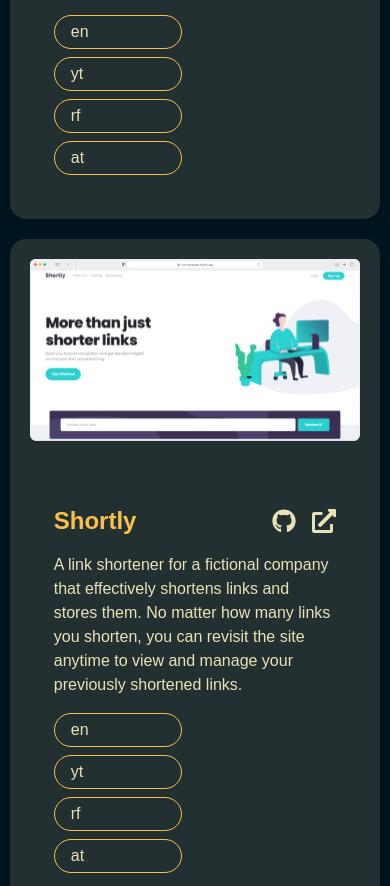
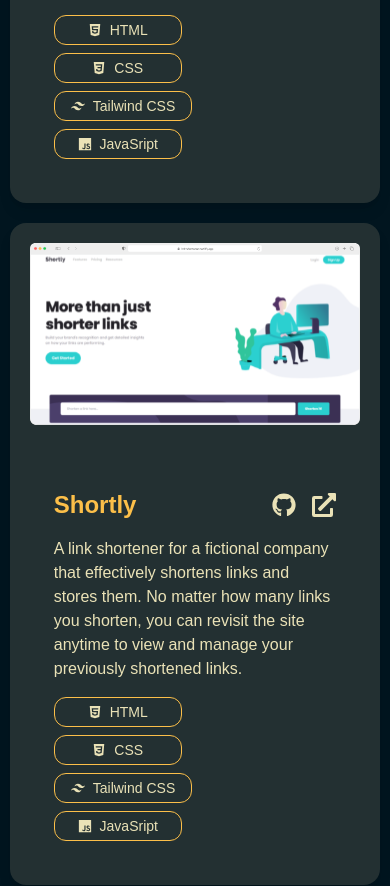
Before and after one commit to Dru-429/portfolio, a Next.js app: page / in a window 390 px wide. Shown: the part 3680-4566 px from the top of the page. Built offline with nearby package versions, Linux system fonts and the light colour scheme.

Commit message:
Changing project data json to jsx

```diff
--- a/app/components/projects/FolioCard.jsx
+++ b/app/components/projects/FolioCard.jsx
@@ -16,7 +16,7 @@ export default function FolioCard({
 }) {
   return (
     <motion.div
-      className="bg-[#fde1a922] w-full sm:w-[90%] rounded-2xl overflow-hidden shadow-lg flex flex-col justify-between items-center gap-10 sm:flex-row p-5 mb-5 hover:shadow-[5px_5px_10px_rgba(233, 196, 106, 0.6)] transition-shadow duration-200"
+      className="bg-[#fde1a922] w-full sm:w-[90%] rounded-2xl overflow-hidden shadow-lg flex flex-col justify-between items-center gap-10 sm:flex-row p-5 mb-5 hover:shadow-[5px_5px_10px_rgba(0, 0, 0, 0.2)] transition-shadow duration-200"
       whileHover={{ scale: 1.005 }}
       transition={{ duration: 0.3 }}
     >
--- a/app/components/projects/ProjectData.json
+++ /dev/null
@@ -1,33 +0,0 @@
-[
-    {
-      "title": "Offset Africa",
-      "liveLink": "https://offsetcomms.africa/",
-      "about": "Offset Communications Africa’s website really allows them to stand out in the PR sector. It shows their works and case studies — highlighting their expertise and educating users about the company philosophy.",
-      "stack": ["next.js", "typescript", "framer motion", "tailwindcss"],
-      "img": "/offset-folio.svg"
-    },
-    {
-      "title": "Shortly",
-      "gitLink": "https://github.com/adex-hub/url-shortening-api-landing",
-      "liveLink": "https://lnk-shortener.netlify.app/",
-      "about": "A link shortener for a fictional company that effectively shortens links and stores them. No matter how many links you shorten, you can revisit the site anytime to view and manage your previously shortened links.",
-      "stack": ["next.js", "typescript", "framer motion", "tailwindcss"],
-      "img": "/shortly.svg"
-    },
-    {
-      "title": "Where in the world",
-      "gitLink": "https://github.com/adex-hub/where-in-the-world",
-      "liveLink": "https://where-in-the-world-ade.netlify.app/",
-      "about": "A fun tool for checking information about any country in the world such as the country’s native name, currency, population,  border countries etc. It features dynamic routing for each country and theme switch.",
-      "stack": ["react", "react-router", "javascript", "tailwindcss"],
-      "img": "/witw.svg"
-    },
-    {
-      "title": "Multi-step form",
-      "gitLink": "https://github.com/adex-hub/multi-step-form-main",
-      "liveLink": "https://ade-loremgaming.netlify.app/",
-      "about": "This site features a clean, user-friendly multi-step form for subscribing to a gaming service. Users input personal info, select a plan (monthly or yearly), choose add-ons (online service, larger storage, customizable profile), and review the summary before confirming.",
-      "stack": ["html", "sass", "javascript", "ms clarity"],
-      "img": "/multistep.svg"
-    }
-  ]
--- /dev/null
+++ b/app/components/projects/ProjectData.jsx
@@ -0,0 +1,92 @@
+import { IoLogoHtml5, IoLogoCss3, IoLogoReact } from "react-icons/io5";
+import { SiTailwindcss, SiFramer, SiAppwrite, SiGooglegemini, SiNotion, SiHostinger } from "react-icons/si";
+import { FaJs, FaFigma, FaGithub } from "react-icons/fa6";
+
+
+const projectData = [
+  {
+    "title": "Offset Africa",
+    "liveLink": "https://offsetcomms.africa/",
+    "about": "Offset Communications Africa’s website really allows them to stand out in the PR sector. It shows their works and case studies — highlighting their expertise and educating users about the company philosophy.",
+    "stack": [
+      [
+        "HTML", <IoLogoHtml5 />
+      ],
+      [
+        "CSS", <IoLogoCss3 />
+      ],
+      [
+        "Tailwind CSS", <SiTailwindcss />
+      ],
+      [
+        "JavaSript", <FaJs />
+      ],
+    ],
+    "img": "/offset-folio.svg"
+  },
+  {
+    "title": "Shortly",
+    "gitLink": "https://github.com/adex-hub/url-shortening-api-landing",
+    "liveLink": "https://lnk-shortener.netlify.app/",
+    "about": "A link shortener for a fictional company that effectively shortens links and stores them. No matter how many links you shorten, you can revisit the site anytime to view and manage your previously shortened links.",
+    "stack": [
+      [
+        "HTML", <IoLogoHtml5 />
+      ],
+      [
+        "CSS", <IoLogoCss3 />
+      ],
+      [
+        "Tailwind CSS", <SiTailwindcss />
+      ],
+      [
+        "JavaSript", <FaJs />
+      ],
+    ],
+    "img": "/shortly.svg"
+  },
+  {
+    "title": "Where in the world",
+    "gitLink": "https://github.com/adex-hub/where-in-the-world",
+    "liveLink": "https://where-in-the-world-ade.netlify.app/",
+    "about": "A fun tool for checking information about any country in the world such as the country’s native name, currency, population,  border countries etc. It features dynamic routing for each country and theme switch.",
+    "stack": [
+      [
+        "HTML", <IoLogoHtml5 />
+      ],
+      [
+        "CSS", <IoLogoCss3 />
+      ],
+      [
+        "Tailwind CSS", <SiTailwindcss />
+      ],
+      [
+        "JavaSript", <FaJs />
+      ],
+    ],
+    "img": "/witw.svg"
+  },
+  {
+    "title": "Multi-step form",
+    "gitLink": "https://github.com/adex-hub/multi-step-form-main",
+    "liveLink": "https://ade-loremgaming.netlify.app/",
+    "about": "This site features a clean, user-friendly multi-step form for subscribing to a gaming service. Users input personal info, select a plan (monthly or yearly), choose add-ons (online service, larger storage, customizable profile), and review the summary before confirming.",
+    "stack": [
+      [
+        "HTML", <IoLogoHtml5 />
+      ],
+      [
+        "CSS", <IoLogoCss3 />
+      ],
+      [
+        "Tailwind CSS", <SiTailwindcss />
+      ],
+      [
+        "JavaSript", <FaJs />
+      ],
+    ],
+    "img": "/multistep.svg"
+  }
+]
+
+export default projectData
--- a/app/components/projects/Projects.jsx
+++ b/app/components/projects/Projects.jsx
@@ -1,12 +1,12 @@
 "use client";
 
 import React from "react";
-import data from "./ProjectData.json";
+import projectData from "./ProjectData.jsx";
 import AnimateTitle2 from "../ui/AnimateTitle2";
 import FolioCard from "./FolioCard";
 
 const Projects = () => {
-  const projectsData = data;
+  const projectsData =  projectData;
   console.log(projectsData);
 
   return (
--- a/app/components/ui/TechCapsule.jsx
+++ b/app/components/ui/TechCapsule.jsx
@@ -1,3 +1,5 @@
+"use client"
+
 import { easeIn, easeInOut, motion } from "framer-motion";
 import React from "react";
 
@@ -8,7 +10,7 @@ const TechCapsule = ({ item, index }) => {
     <div>
       <motion.div
         key={index}
-        className="sm:text-lg min-w-32 flex justify-between items-center border-[1px] rounded-3xl px-4 py-1 mr-5 border-primary scale-0.5 "
+        className=" text-sm min-w-32 border-[1px] rounded-xl px-4 py-1 mr-5 border-primary scale-0.5 "
         // drag
         // dragConstraints={{
         //   top: -30,
@@ -31,7 +33,7 @@ const TechCapsule = ({ item, index }) => {
         transition={{ ease: easeInOut, duration: 0.2 }}
       >
         <div>
-          <div className="flex items-center gap-2">
+          <div className="flex w-full justify-center items-center gap-2">
             {item[1]}
             {item[0]}
           </div>
```
